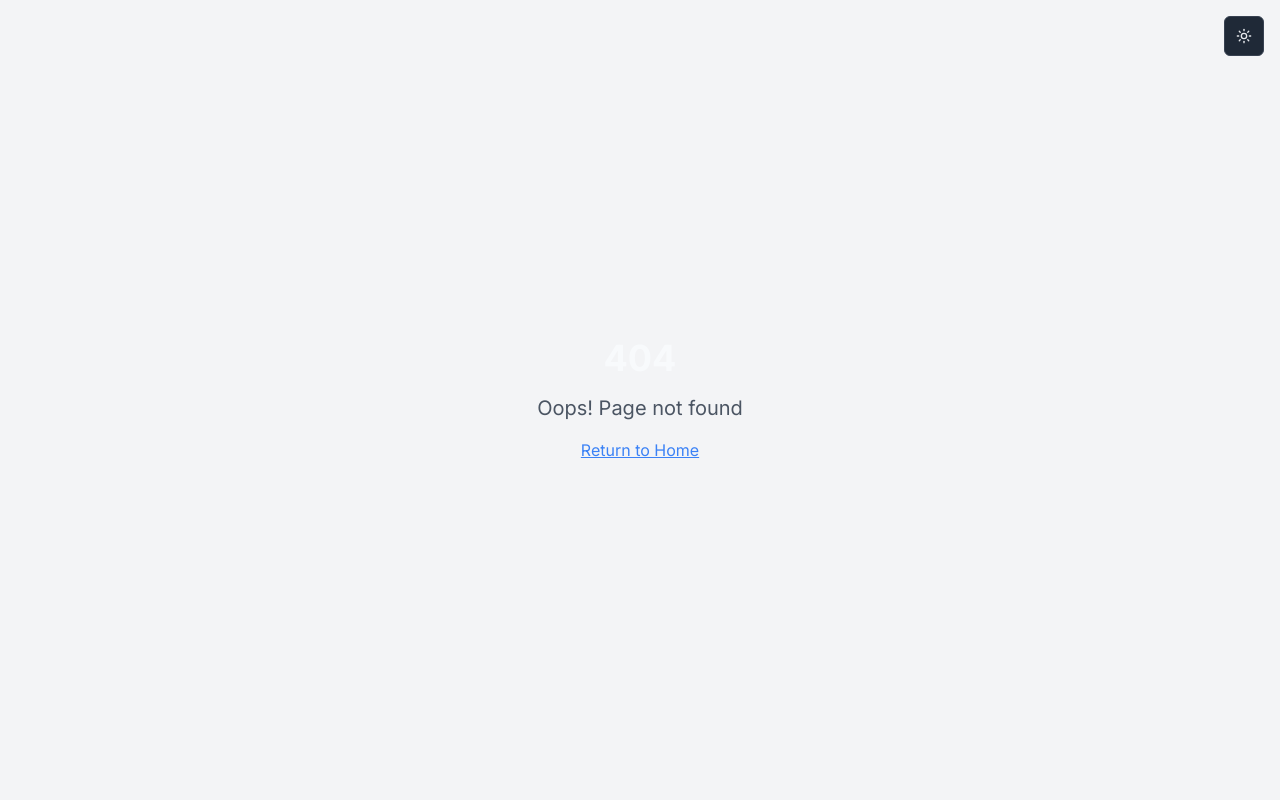
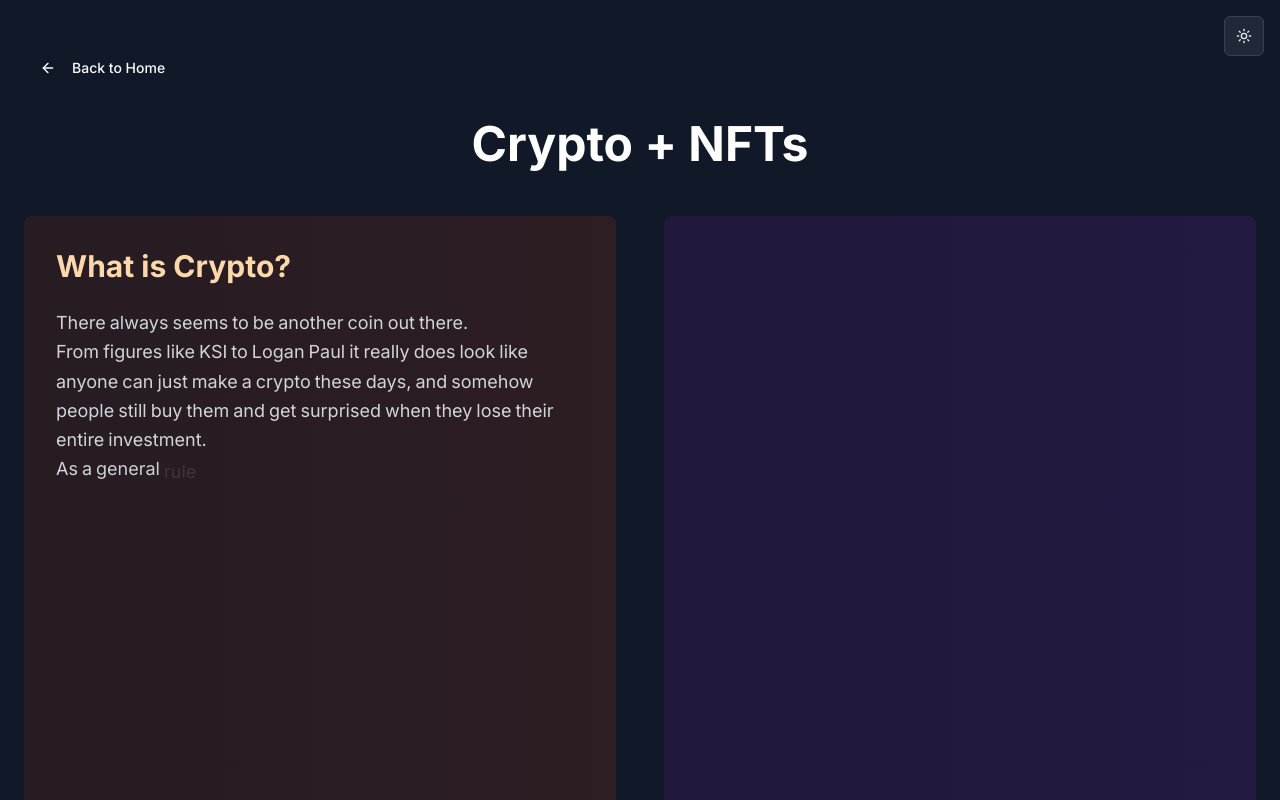
Before and after one commit to muj3b/spendora-workshop, a React (Vite) app: page /crypto-nfts in a window 1280 px wide. Before the commit this address had no page. Shown: the top 800 px of the page. Built offline with nearby package versions, Linux system fonts and the light colour scheme.

Commit message:
Refactor Crypto + NFTs section
Replaced "Coming Soon" with "Click Me" on the Crypto + NFTs feature card, implemented a split-screen layout with content and animation similar to the Stock Markets section.

```diff
--- a/src/App.tsx
+++ b/src/App.tsx
@@ -9,6 +9,7 @@ import ThemeToggle from "@/components/ThemeToggle";
 
 import Index from "./pages/Index";
 import StockMarkets from "./pages/StockMarkets";
+import CryptoNFTs from "./pages/CryptoNFTs";
 import NotFound from "./pages/NotFound";
 
 const queryClient = new QueryClient();
@@ -25,6 +26,7 @@ const App = () => (
           <Routes>
             <Route path="/" element={<Index />} />
             <Route path="/stock-markets" element={<StockMarkets />} />
+            <Route path="/crypto-nfts" element={<CryptoNFTs />} />
             {/* ADD ALL CUSTOM ROUTES ABOVE THE CATCH-ALL "*" ROUTE */}
             <Route path="*" element={<NotFound />} />
           </Routes>
--- a/src/components/Hero.tsx
+++ b/src/components/Hero.tsx
@@ -137,7 +137,13 @@ const Hero = () => {
               iconSize="lg"
               variant="glass"
               animationDelay="1.9s"
-              badge={<span className="text-sm text-muted-foreground">Coming Soon</span>}
+              onCardClick={() => navigate('/crypto-nfts')}
+              badge={
+                <div className="flex items-center space-x-1 text-sm text-orange-600 dark:text-orange-400 hover:text-orange-700 dark:hover:text-orange-300 transition-colors">
+                  <span>Click me</span>
+                  <ArrowRight className="w-4 h-4 animate-pulse" />
+                </div>
+              }
             />
           </section>
         </div>
--- /dev/null
+++ b/src/pages/CryptoNFTs.tsx
@@ -0,0 +1,88 @@
+import { ArrowLeft } from "lucide-react";
+import { Button } from "@/components/ui/button";
+import { useNavigate } from "react-router-dom";
+import PageTransition from "@/components/PageTransition";
+import WordByWordText from "@/components/WordByWordText";
+
+const CryptoNFTs = () => {
+  const navigate = useNavigate();
+
+  const cryptoText = `There always seems to be another coin out there. From figures like KSI to Logan Paul it really does look like anyone can just make a crypto these days, and somehow people still buy them and get surprised when they lose their entire investment. As a general rule of thumb, if everyone in the world is calling it a meme coin then you can't be too surprised that it isn't a great asset.
+
+But the thing is, crypto wasn't always like this and it really still isn't (assuming you know what you're doing). In the wake of the 2008 recession, leaders and innovators from the tech and finance field were looking for ways to detach from the modern financial system.
+"Why should a single authority be granted the right to control the entire global economy?"
+"Why should poor decisions by these big players be able to ruin hundreds of millions of lives?" "Why can't people have any control over the system?"
+Cryptocurrencies were meant to be the solution to this problem. The word crypto (κρυπτός) is a Greek root for hidden. Think of cryptids, creatures like bigfoot that only really exist in myth but aren't observable to the layman i.e. hidden.
+
+The first major crypto was developed by a person under the alias of Satoshi Nakamoto. To this day their true identity remains unknown. On October 31st of 2008 they published the Bitcoin whitepaper. In crypto terms, a whitepaper is essentially the blueprint of a crypto. It lays out its fundamental principles, technical architecture, and the problem it's trying to solve. The whitepaper was titled "Bitcoin: A Peer-to-Peer Electronic Cash System." It introduced a decentralized system that allowed people to transfer assets directly without relying on banks, governments, or any central authority.
+The real game changer, however, was blockchain. Blockchain is a public, distributed ledger that records every transaction through encryption. Once a transaction is recorded on the blockchain, it's there forever. No way to manipulate it or cheat it. Its encryption also marked it as a reliable method for private transactions. There isn't necessarily a way to track crypto payments. This has unfortunately made crypto popular amongst extremist and criminal groups but in some cases private payment can still be beneficial.
+The blockchain model solved the double-spending problem. In digital transactions, theoretically, you can copy data and at that point what stops someone from copying a digital dollar and spending it twice? Traditional systems rely on centralized oversight (ie banks) to prevent this. Bitcoin instead uses consensus mechanisms where the entire network is made to agree whether a transaction is valid or not. If enough nodes say it's valid it'll go through. That lets way less fraud slip through the cracks.
+Bitcoin, however, took time to get the reach it has today. In its early years Bitcoin was super obscure and traded on small internet forums for a few dollars. Cents even. I'm sure many of you have seen the meme of the guy telling people to spend $1 to buy bitcoin in 2009. It truly was a different time. Another famous bitcoin moment was its first transaction.  A man paid 10,000 Bitcoin for two pizzas ($40 worth of pizza). Today, he could probably buy the entire domino's franchise with that. Over time, more cryptos started to pop up. Ethereum came along and introduced smart contracts which are automated, programmable agreements that run on the blockchain. This greatly expanded the cryptosphere, from decentralized finance (DeFi) to NFTs and DAOs (essentially decentralized investment venture capital firms). The crypto space has since grown into a secondary financial marketplace. However, with all these uses some still view crypto as just being a more unstable version of a stock which leaves a lot to be desired.
+In present day crypto is gaining more credibility with many banks, companies, and even El Salvador accepting it as legal tender. At the same time ,however, meme coins, celebrity scams, and rug pulls dominate the headlines. It's super easy to look at crypto and just see that layer, and it's even easier to end up being one of those people being scammed in this market but with the deep dive we at spendora will go into, we hope you learn to see crypto as more than a meme.`;
+
+  return (
+    <PageTransition transitionType="fade">
+      <div className="min-h-screen bg-white dark:bg-gray-900 transition-colors duration-300">
+        <div className="container mx-auto px-6 py-12">
+          <div className="max-w-7xl mx-auto">
+            <Button
+              variant="ghost"
+              onClick={() => navigate('/')}
+              className="mb-8 flex items-center space-x-2 hover:bg-gray-100 dark:hover:bg-gray-800"
+            >
+              <ArrowLeft className="w-4 h-4" />
+              <span>Back to Home</span>
+            </Button>
+
+            <h1 className="text-4xl md:text-5xl font-bold text-gray-900 dark:text-white mb-12 text-center">
+              Crypto + NFTs
+            </h1>
+
+            {/* Split Layout */}
+            <div className="grid grid-cols-1 lg:grid-cols-2 gap-8 lg:gap-12">
+              {/* Left Side - What is Crypto */}
+              <div className="space-y-6">
+                <div className="bg-gradient-to-r from-orange-50 to-orange-100 dark:from-orange-900/20 dark:to-orange-800/20 rounded-lg p-8">
+                  <h2 className="text-3xl font-bold text-orange-800 dark:text-orange-200 mb-6">
+                    What is Crypto?
+                  </h2>
+
+                  <div className="prose prose-lg max-w-none dark:prose-invert">
+                    <WordByWordText
+                      text={cryptoText}
+                      className="text-lg text-gray-700 dark:text-gray-300 leading-relaxed"
+                      delay={300}
+                      wordDelay={120}
+                    />
+                  </div>
+                </div>
+              </div>
+
+              {/* Right Side - NFTs */}
+              <div className="space-y-6">
+                <div className="bg-gradient-to-r from-purple-50 to-purple-100 dark:from-purple-900/20 dark:to-purple-800/20 rounded-lg p-8 h-full flex items-center justify-center">
+                  <div className="text-center">
+                    <h2 className="text-3xl font-bold text-purple-800 dark:text-purple-200 mb-6">
+                      NFTs
+                    </h2>
+
+                    <div className="bg-purple-100 dark:bg-purple-900/30 border border-purple-200 dark:border-purple-700 rounded-lg p-8">
+                      <h3 className="text-2xl font-semibold text-purple-700 dark:text-purple-300 mb-4">
+                        🎨 Coming Soon
+                      </h3>
+                      <p className="text-purple-600 dark:text-purple-400 text-lg">
+                        We're working on creating comprehensive content about NFTs, digital ownership, and the creative economy in the blockchain space.
+                      </p>
+                    </div>
+                  </div>
+                </div>
+              </div>
+            </div>
+          </div>
+        </div>
+      </div>
+    </PageTransition>
+  );
+};
+
+export default CryptoNFTs;
```
